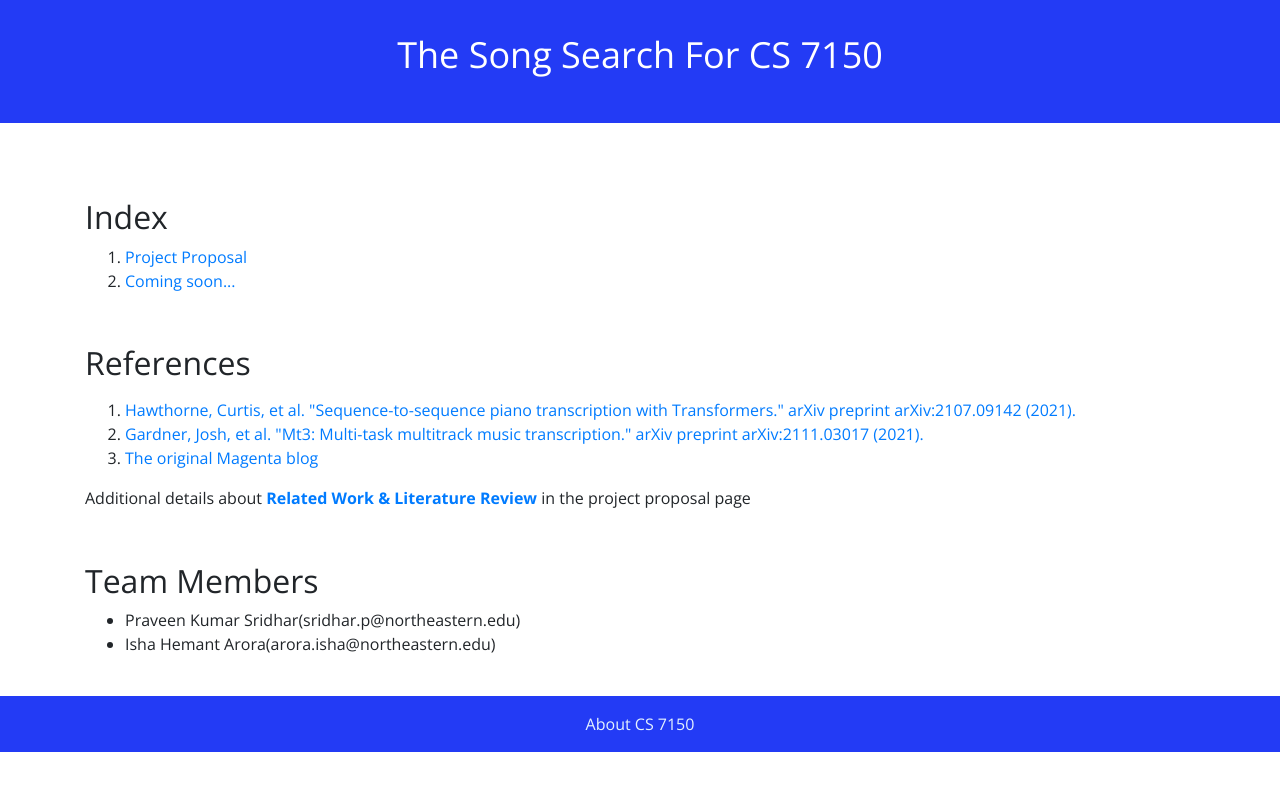
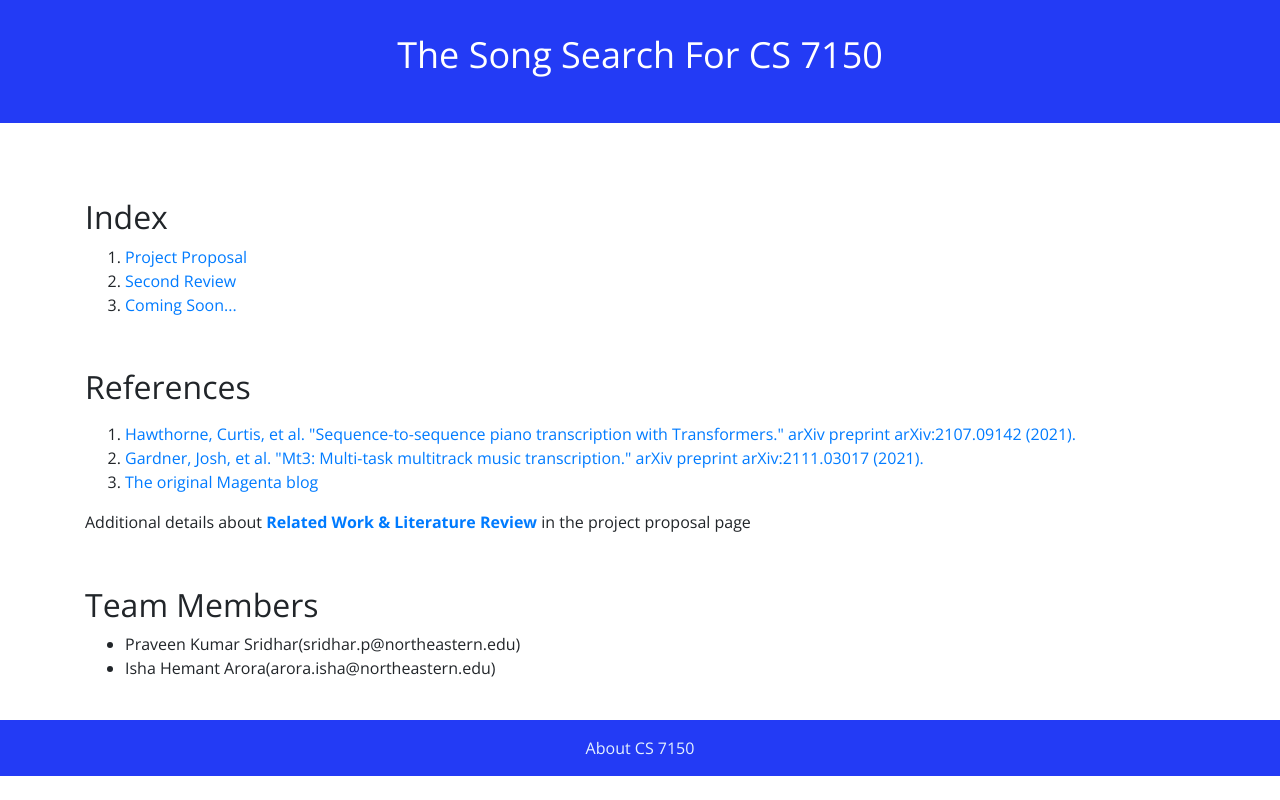
Before and after one commit to PraveenKumarSridhar/TheSongSearch, a plain HTML site: page index.html in a window 1280 px wide. Drawn offline with nearby package versions, Linux system fonts and the light colour scheme.

Commit message:
added link to second review

```diff
--- a/index.html
+++ b/index.html
@@ -36,7 +36,9 @@
 <h2>Index</h2>
 <ol>
   <li><a href="project_proposal.html"> Project Proposal</a></li>
-  <li><a href="index.html"> Coming soon...</a></li>
+  <li><a href="second_review.html"> Second Review</a></li>
+  <li><a href="index.html"> Coming Soon...</a></li>
+
 
 </ol>
 <!-- </div> -->
```
